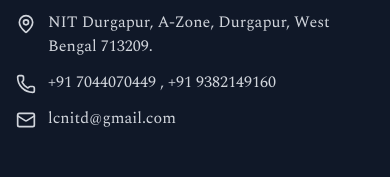
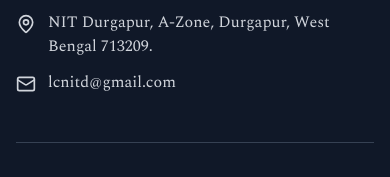
Before and after one commit to lcnitdgp/LC-_Website, a React (Vite) app: page / in a window 390 px wide. Shown: the part 7802-7979 px from the top of the page. Built offline with nearby package versions, Linux system fonts and the light colour scheme.

Commit message:
removed phone number

```diff
--- a/src/components/layout/Footer.tsx
+++ b/src/components/layout/Footer.tsx
@@ -1,4 +1,4 @@
-import { Facebook, Instagram, Mail, Phone, MapPin } from 'lucide-react';
+import { Facebook, Instagram, Mail, MapPin } from 'lucide-react';
 import { siteConfig } from '../../data/siteConfig';
 
 export function Footer() {
@@ -47,10 +47,6 @@
                                 <p>{siteConfig.contact.address}</p>
                             </div>
                             <div className="flex items-start gap-3">
-                                <Phone size={20} className="flex-shrink-0 mt-1" />
-                                <p>{siteConfig.contact.phone.join(' , ')}</p>
-                            </div>
-                            <div className="flex items-start gap-3">
                                 <Mail size={20} className="flex-shrink-0 mt-1" />
                                 <a
                                     href={`mailto:${siteConfig.contact.email}`}
--- a/src/data/siteConfig.ts
+++ b/src/data/siteConfig.ts
@@ -15,7 +15,6 @@
 
     contact: {
         address: 'NIT Durgapur, A-Zone, Durgapur, West Bengal 713209.',
-        phone: ['+91 7044070449', '+91 9382149160'],
         email: 'lcnitd@gmail.com',
     },
 
```
